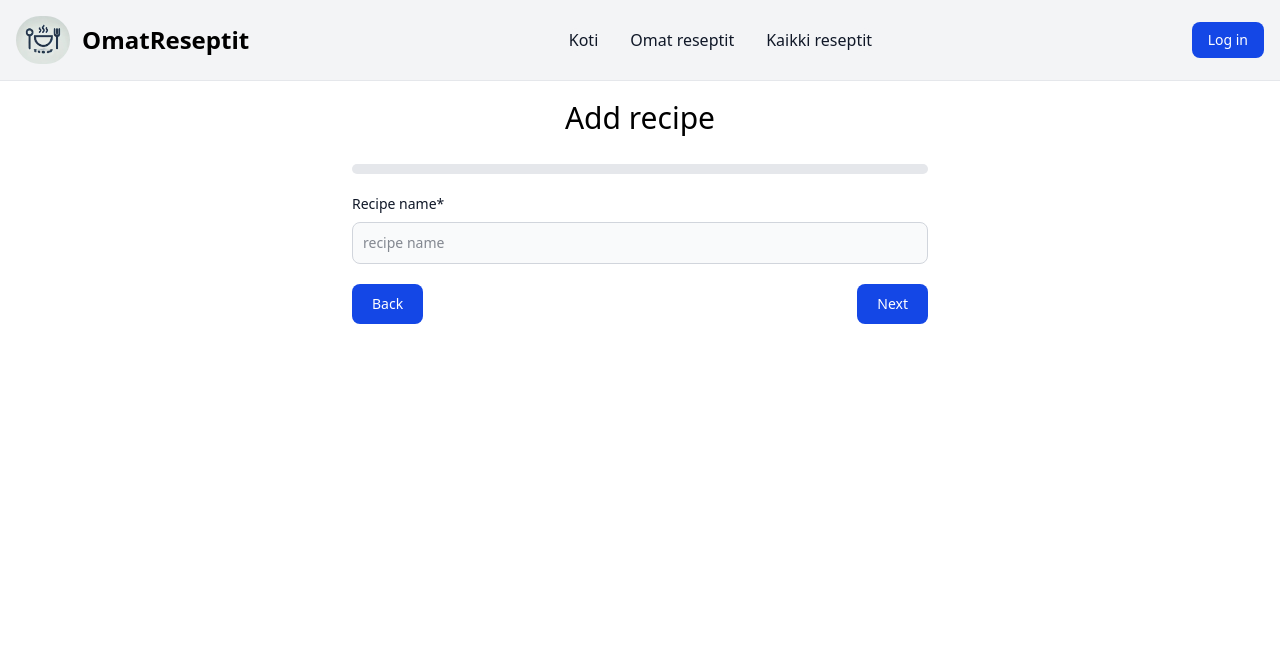
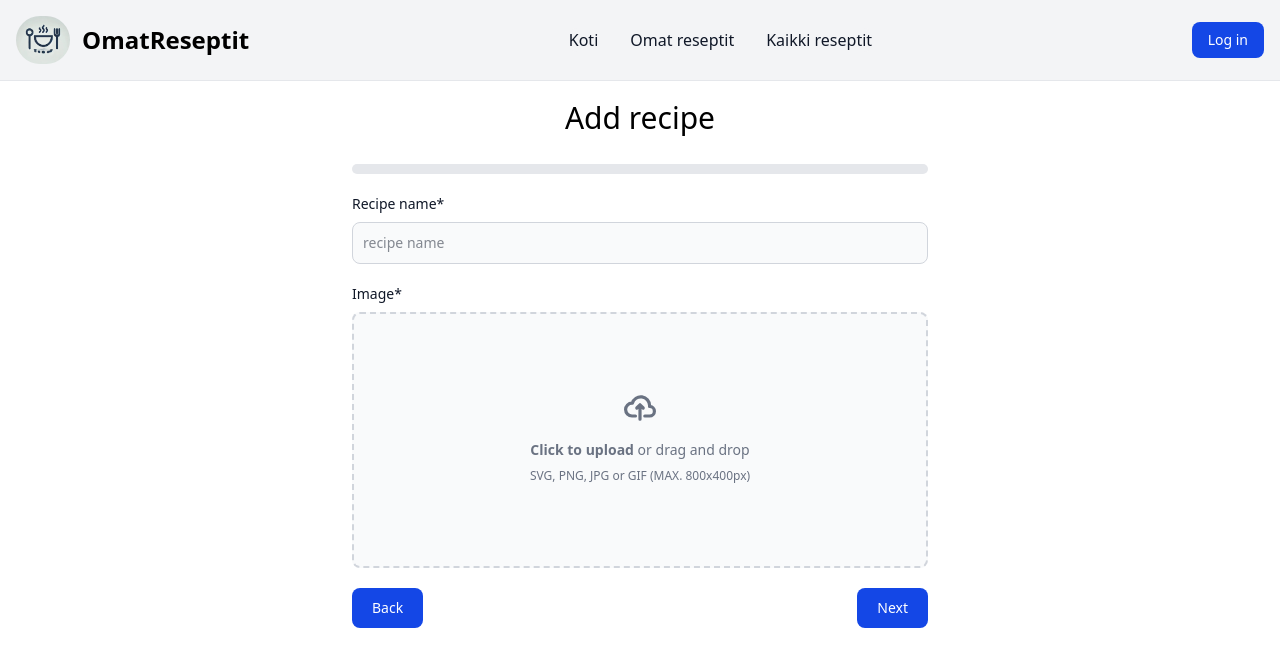
Before and after one commit to henrireu/reseptit_harjoitustyo, a React (Vite) app in the folder frontend/: page /add-recipe in a window 1280 px wide. Shown: the top 666 px of the page. Built offline with nearby package versions, Linux system fonts and the light colour scheme.

Commit message:
frontend kuvan lataus inputti tehty

```diff
--- a/frontend/src/App.jsx
+++ b/frontend/src/App.jsx
@@ -10,6 +10,7 @@ import AllRecipes from "./pages/allRecipes"
 import Login from "./components/login"
 import AddRecipe from "./pages/addRecipe"
 import SignUp from "./pages/signUp"
+import OwnRecipes from "./pages/ownRecipes"
 
 const App = () => {
   const showLoginForm = useSelector(state => state.showLogin)
@@ -37,6 +38,7 @@ const App = () => {
         <Route path='/all-recipes' element={<AllRecipes />} />
         <Route path='/add-recipe' element={<AddRecipe />} />
         <Route path='/signup' element={<SignUp />} />
+        <Route path='/own-recipes' element={<OwnRecipes />} />
       </Routes>
 
     </div>
--- /dev/null
+++ b/frontend/src/components/fileUpload.jsx
@@ -0,0 +1,74 @@
+const FileUpload = ({ file, setFile }) => {
+
+  const handleFileChange = (event) => {
+    const selectedFile = event.target.files[0]
+    if (selectedFile) {
+      setFile(selectedFile)
+    }
+  }
+
+  if(file) {
+    return (
+      <div className="mt-4">
+        <div className="flex gap-3">
+          <p className="text-sm font-medium text-gray-900 dark:text-white">Uploaded file: {file.name}</p>
+          <svg
+            xmlns="http://www.w3.org/2000/svg"
+            fill="none"
+            viewBox="0 0 24 24"
+            strokeWidth={1.5}
+            stroke="currentColor"
+            className="size-6 hover:cursor-pointer"
+            onClick={() => setFile(null)}
+          >
+            <path strokeLinecap="round" strokeLinejoin="round" d="m14.74 9-.346 9m-4.788 0L9.26 9m9.968-3.21c.342.052.682.107 1.022.166m-1.022-.165L18.16 19.673a2.25 2.25 0 0 1-2.244 2.077H8.084a2.25 2.25 0 0 1-2.244-2.077L4.772 5.79m14.456 0a48.108 48.108 0 0 0-3.478-.397m-12 .562c.34-.059.68-.114 1.022-.165m0 0a48.11 48.11 0 0 1 3.478-.397m7.5 0v-.916c0-1.18-.91-2.164-2.09-2.201a51.964 51.964 0 0 0-3.32 0c-1.18.037-2.09 1.022-2.09 2.201v.916m7.5 0a48.667 48.667 0 0 0-7.5 0" />
+          </svg>
+        </div>
+        <img src={URL.createObjectURL(file)} alt="Preview" className="max-w-xs mt-2" />
+      </div>
+    )
+  }
+
+  return (
+    <div className="flex flex-col justify-center w-full">
+      <p className="mb-2 text-sm font-medium text-gray-900 dark:text-white">Image*</p>
+      <label
+        htmlFor="dropzone-file"
+        className="flex flex-col items-center justify-center w-full h-64 border-2 border-gray-300 border-dashed rounded-lg cursor-pointer bg-gray-50 dark:hover:bg-gray-800 dark:bg-gray-700 hover:bg-gray-100 dark:border-gray-600 dark:hover:border-gray-500 dark:hover:bg-gray-600"
+      >
+        <div className="flex flex-col items-center justify-center pt-5 pb-6">
+          <svg
+            className="w-8 h-8 mb-4 text-gray-500 dark:text-gray-400"
+            aria-hidden="true"
+            xmlns="http://www.w3.org/2000/svg"
+            fill="none"
+            viewBox="0 0 20 16"
+          >
+            <path
+              stroke="currentColor"
+              strokeLinecap="round"
+              strokeLinejoin="round"
+              strokeWidth="2"
+              d="M13 13h3a3 3 0 0 0 0-6h-.025A5.56 5.56 0 0 0 16 6.5 5.5 5.5 0 0 0 5.207 5.021C5.137 5.017 5.071 5 5 5a4 4 0 0 0 0 8h2.167M10 15V6m0 0L8 8m2-2 2 2"
+            />
+          </svg>
+          <p className="mb-2 text-sm text-gray-500 dark:text-gray-400">
+            <span className="font-semibold">Click to upload</span> or drag and drop
+          </p>
+          <p className="text-xs text-gray-500 dark:text-gray-400">
+            SVG, PNG, JPG or GIF (MAX. 800x400px)
+          </p>
+          {file && <p className="text-sm mt-2 text-gray-700 dark:text-gray-300">{file.name}</p>}
+        </div>
+        <input
+          id="dropzone-file"
+          type="file"
+          className="hidden"
+          onChange={handleFileChange}
+        />
+      </label>
+    </div>
+  )
+}
+
+export default FileUpload
--- a/frontend/src/components/navbar.jsx
+++ b/frontend/src/components/navbar.jsx
@@ -76,7 +76,7 @@ const Navbar = () => {
           <ul className="flex flex-col p-4 md:p-0 mt-4 font-medium border border-gray-100 rounded-lg bg-gray-50 md:space-x-8 rtl:space-x-reverse md:flex-row md:mt-0 md:border-0 md:bg-gray-100 dark:bg-gray-800 md:dark:bg-gray-900 dark:border-gray-700">
             {[
               { name: "Koti", link: "/" },
-              { name: "Omat reseptit", link: "#" },
+              { name: "Omat reseptit", link: "/own-recipes" },
               { name: "Kaikki reseptit", link: "/all-recipes" }
             ].map((item) => (
               <li key={item.name}>
--- a/frontend/src/pages/addRecipe.jsx
+++ b/frontend/src/pages/addRecipe.jsx
@@ -1,12 +1,14 @@
 import { useState } from "react"
 import { toast, Toaster } from 'react-hot-toast'
 import { create } from "../services/recipes"
+import FileUpload from "../components/fileUpload"
 
 const AddRecipe = () => {
   const [step, setStep] = useState(1)
   const [progressBar, setProgressBar] = useState(0)
 
   const [recipeName, setRecipeName] = useState('')
+  const [imageFile, setImageFile] = useState(null)
   const [ingredients, setIngredients] = useState([])
   const [instructions, setInstructions] = useState([])
 
@@ -58,6 +60,8 @@ const AddRecipe = () => {
             handlePrevStep={handlePrevStep}
             recipeName={recipeName}
             setRecipeName={setRecipeName}
+            imageFile={imageFile}
+            setImageFile={setImageFile}
           />
         )}
 
@@ -93,10 +97,13 @@ const AddRecipe = () => {
   )
 }
 
-const Step1 = ({ handleNextStep, handlePrevStep, recipeName, setRecipeName}) => {
+const Step1 = ({ handleNextStep, handlePrevStep, recipeName, setRecipeName, imageFile, setImageFile }) => {
   const checkNextStep = () => {
     if (recipeName.length < 3) {
       toast.error('Recipe name must be at least 3 characters')
+      return
+    } else if (imageFile === null) {
+      toast.error('You must upload image for recipe')
       return
     } else {
       handleNextStep()
@@ -117,7 +124,9 @@ const Step1 = ({ handleNextStep, handlePrevStep, recipeName, setRecipeName}) =>
         />
       </div>
 
-      <div className="flex justify-between">
+      <FileUpload file={imageFile} setFile={setImageFile}/>
+
+      <div className="flex justify-between mt-5">
         <button
           type="button"
           className="mb-5 text-white bg-blue-700 hover:bg-blue-800 focus:ring-4 focus:outline-none focus:ring-blue-300 font-medium rounded-lg text-sm w-full sm:w-auto px-5 py-2.5 text-center dark:bg-blue-600 dark:hover:bg-blue-700 dark:focus:ring-blue-800 hover:cursor-pointer"
@@ -326,7 +335,8 @@ const Step3 = ({ handleNextStep, handlePrevStep, instructions, setInstructions})
   )
 }
 
-const Step4 = ({ recipeName, instructions, ingredients, handlePrevStep }) => {
+const Step4 = ({ recipeName, instructions, ingredients, handlePrevStep, imageFile }) => {
+  console.log(imageFile)
   return (
     <div>
       <h3>{recipeName}</h3>
--- /dev/null
+++ b/frontend/src/pages/ownRecipes.jsx
@@ -0,0 +1,10 @@
+const OwnRecipes = () => {
+
+  return (
+    <div className="mt-[100px] px-10">
+     Own recipes
+    </div>
+  )
+}
+
+export default OwnRecipes
```
